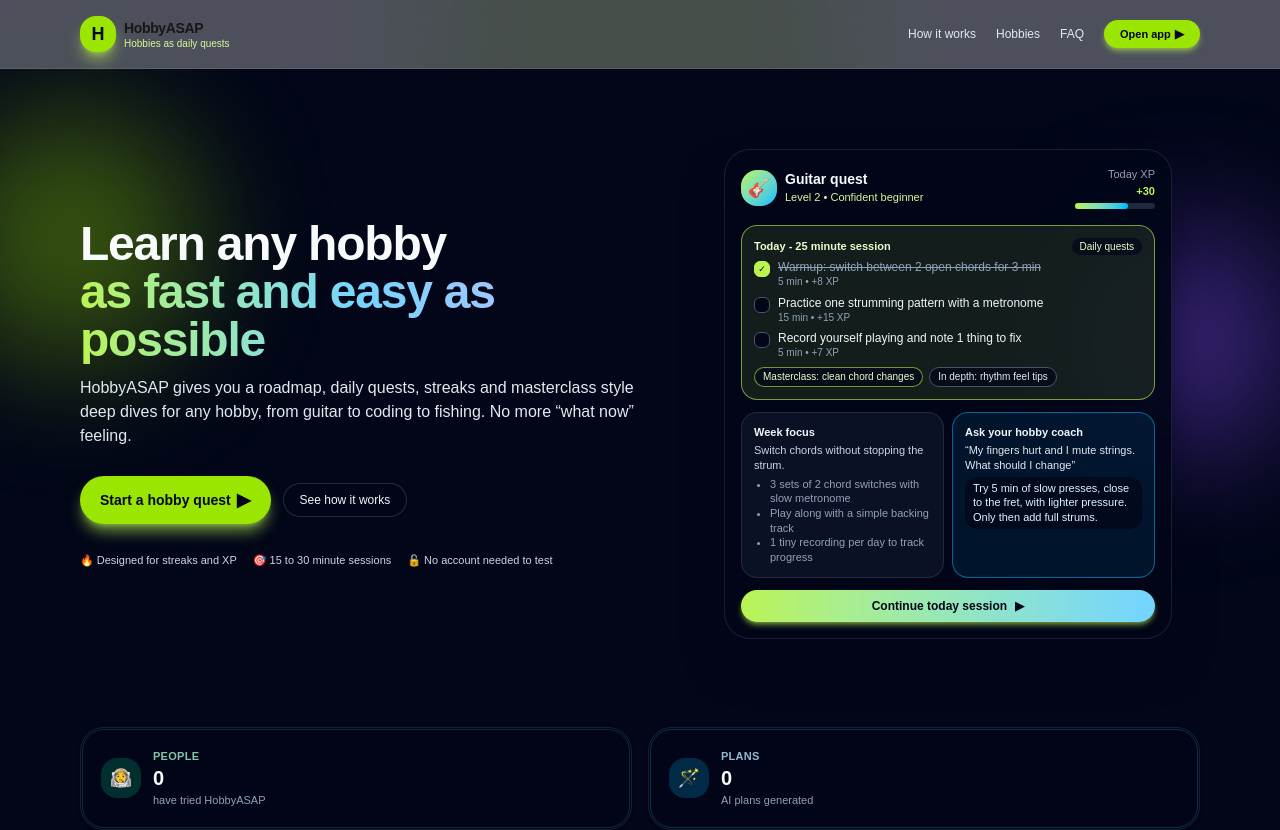
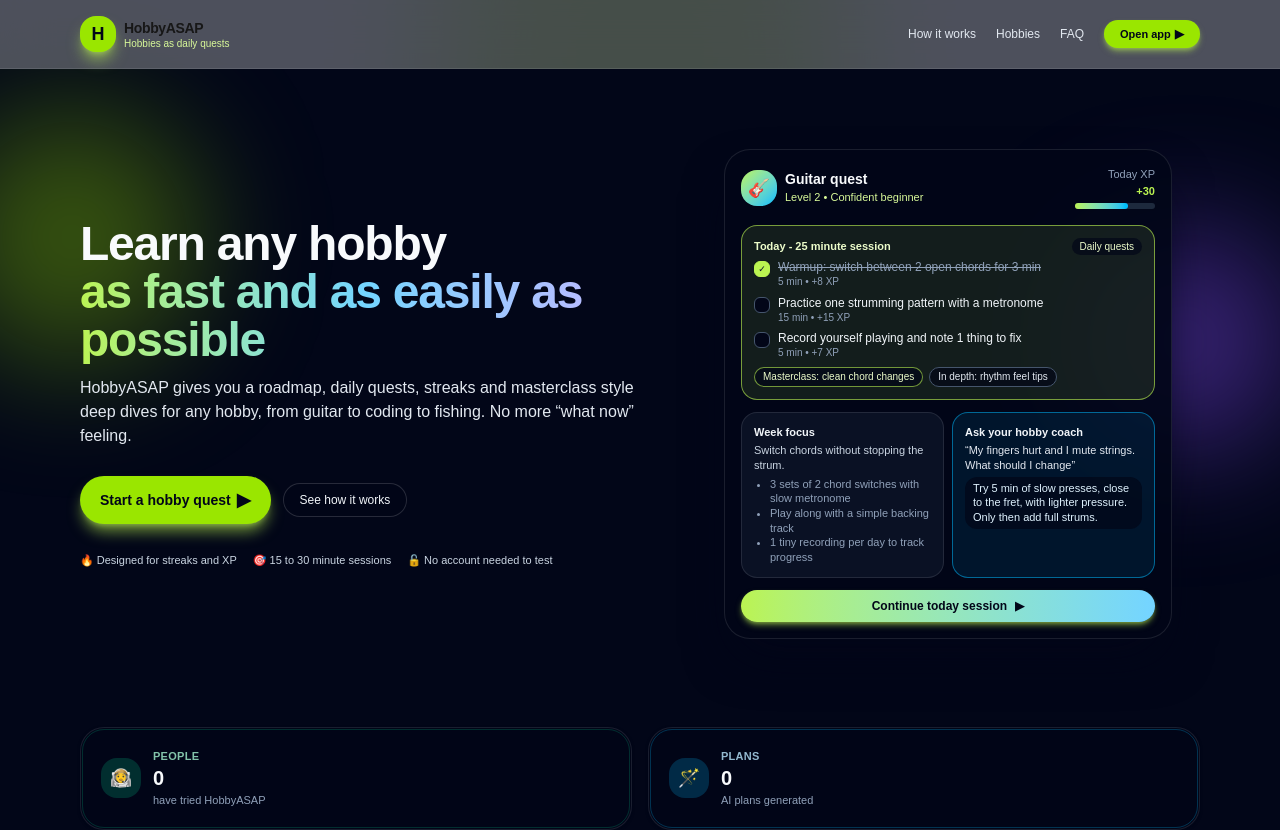
Before and after one commit to Luciano655dev/HobbyASAP, a Next.js app: page / in a window 1280 px wide. Shown: the top 830 px of the page. Built offline with nearby package versions, Linux system fonts and the light colour scheme.

Commit message:
fixed gramatical error

```diff
--- a/components/home/Hero.tsx
+++ b/components/home/Hero.tsx
@@ -15,7 +15,7 @@
           <h1 className="text-4xl font-extrabold tracking-tight sm:text-5xl">
             Learn any hobby
             <span className="block bg-gradient-to-r from-lime-300 via-sky-300 to-violet-300 bg-clip-text text-transparent">
-              as fast and easy as possible
+              as fast and as easily as possible
             </span>
           </h1>
           <p className="mt-3 text-sm text-slate-200 sm:text-base">
```
